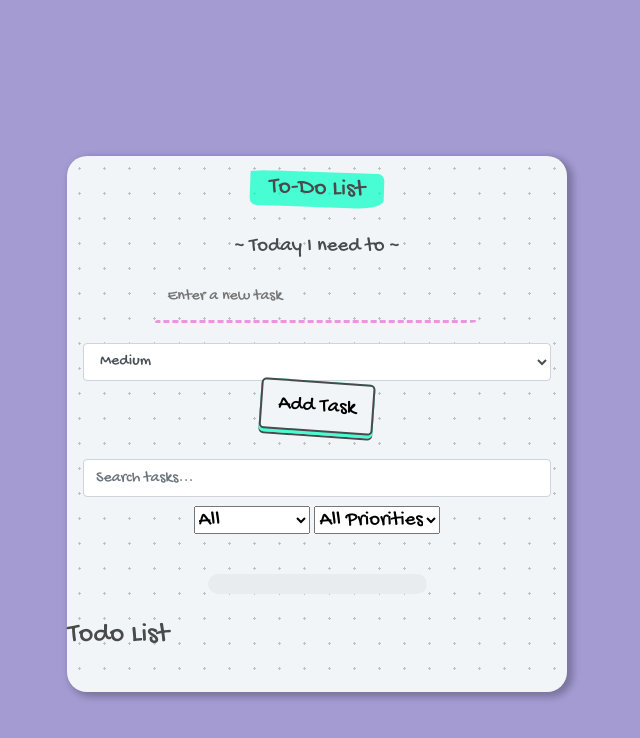
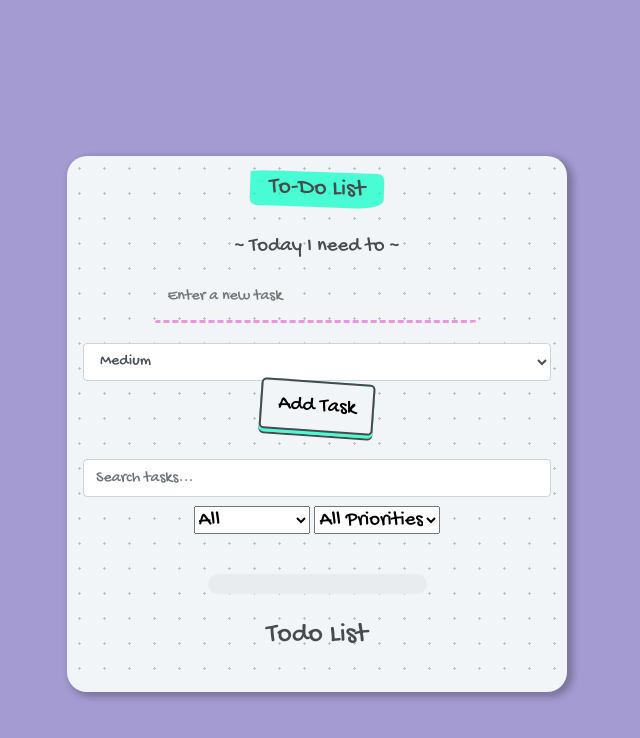
Before and after one commit to Nicholas1025/TPL-6213-Cheese-Naan, a website: page index.html in a window 1280 px wide. Shown: the whole page, without its empty margins (473-1113 px from the left). Drawn offline with nearby package versions, Linux system fonts and the light colour scheme; no server answers.

Commit message:
Update index.html

```diff
--- a/index.html
+++ b/index.html
@@ -170,7 +170,7 @@
       </div>
     </div>
 
-    <div class="row mt-4">
+    <div class="mt-4">
       <h3 class="text-center">Todo List</h3>
       <ul class="list-group" id="todoList"></ul>
     </div>
```
